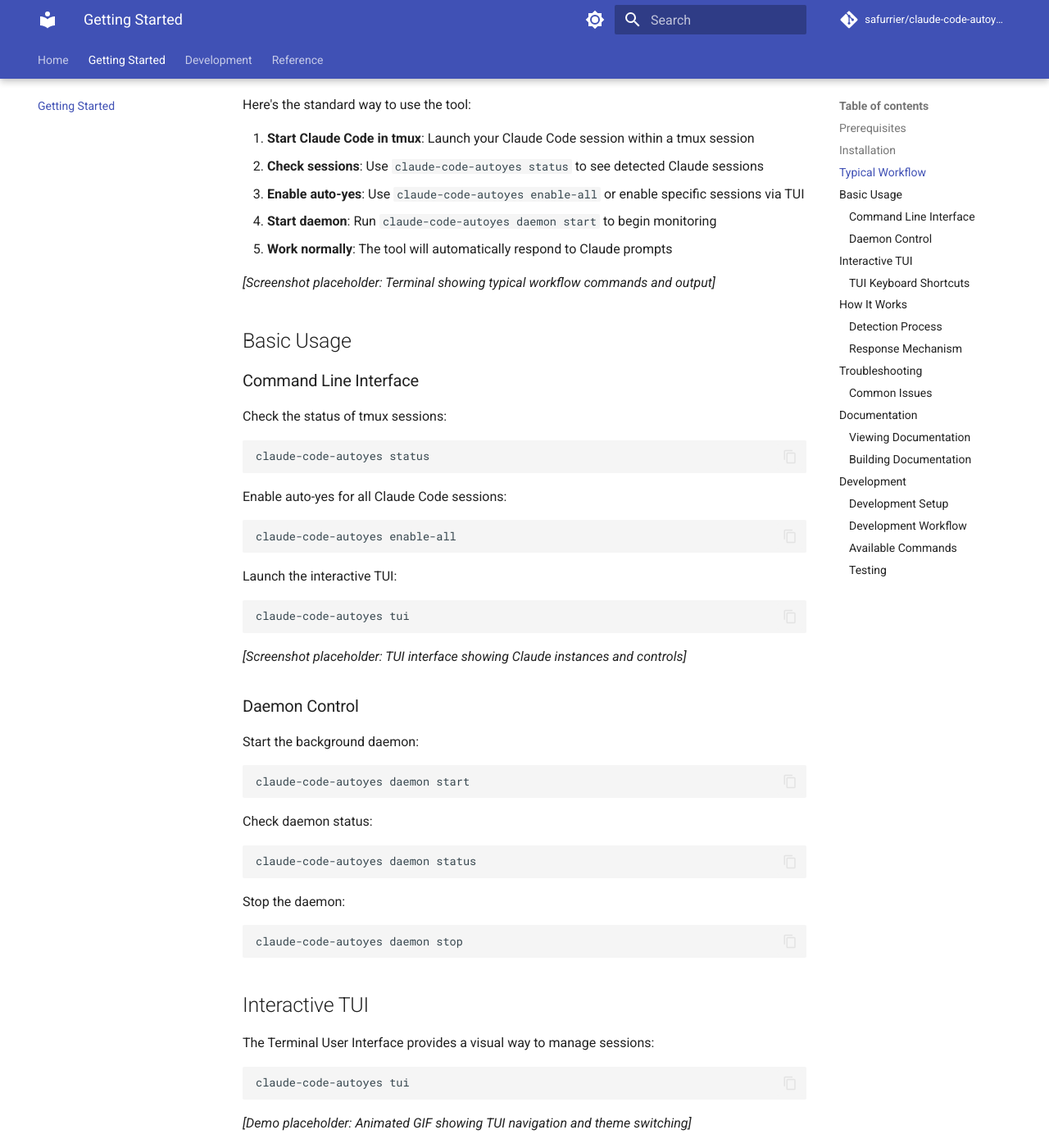
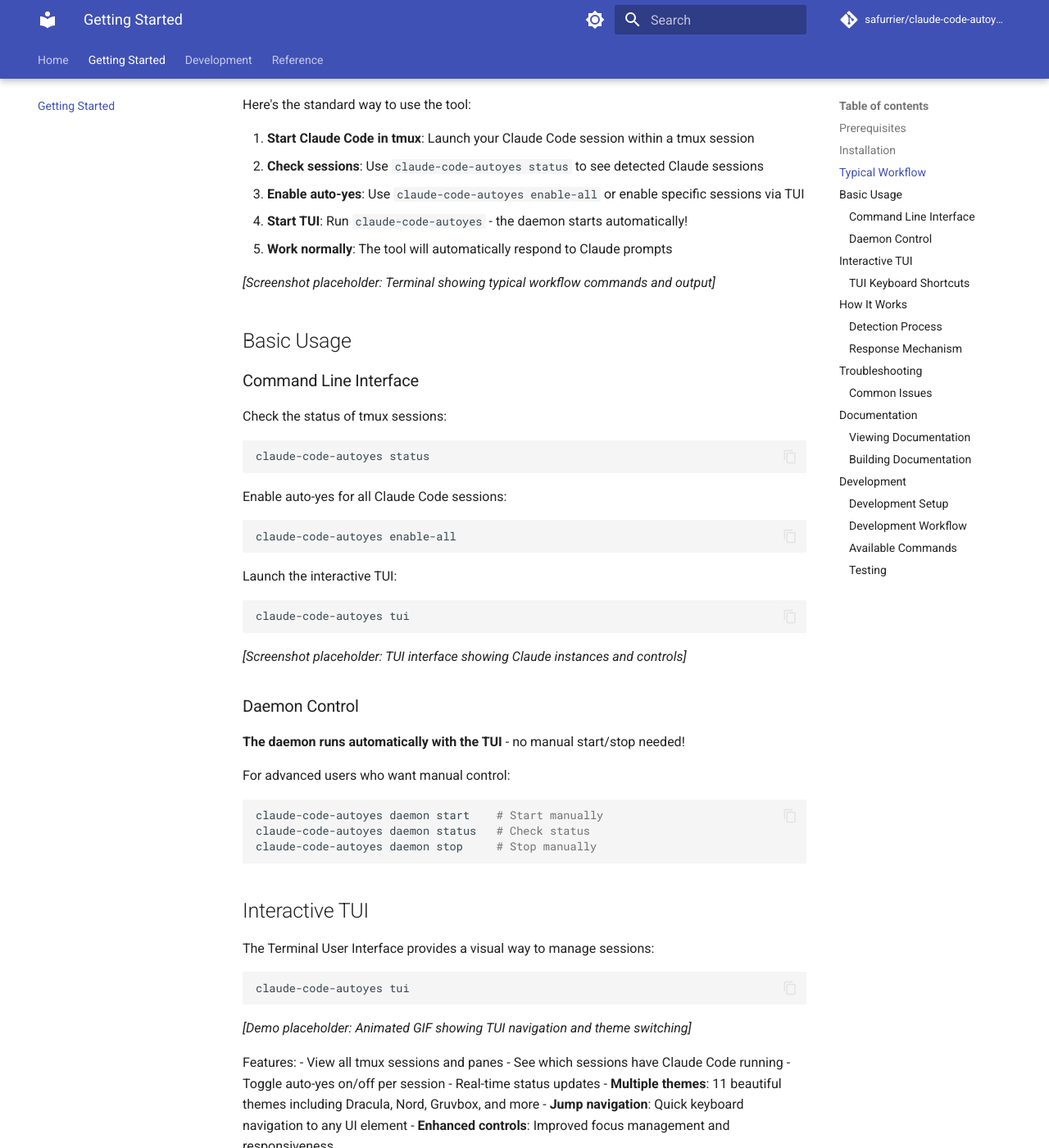
Before and after one commit to safurrier/claude-code-autoyes, an MkDocs documentation site: the page built from docs/getting-started.md, in a window 1280 px wide and 1400 px high, scrolled down 747 px. Shown: the whole window at 82% size. Built offline with MkDocs 1.6.1 and Material for MkDocs 9.7.7, drawn with Linux system fonts in a browser that asks for light colours; comment, search, counter and statistics services are not loaded.

Commit message:
Add global auto-yes toggle and automatic daemon lifecycle (#20)
* feat: add global auto-yes toggle and automatic daemon lifecycle

- Add ConfigManager.auto_yes_enabled with persistence
- Add DaemonService.should_process_session() for global control
- Add automatic daemon start/stop tied to TUI lifecycle
- Add TUI methods for global toggle UI integration

Tests: Core functionality tested with unit tests
Follows: TDD approach with Red-Green-Refactor cycle

Closes #19

* refactor: remove manual daemon control buttons

- Remove Start Daemon and Stop Daemon buttons from ButtonControls
- Remove daemon button handling from main app
- Remove daemon toggle keyboard shortcut (d key)
- Update jumper mappings to remove daemon buttons
- Daemon lifecycle is now fully automatic with TUI lifecycle

* docs: update for automatic daemon lifecycle

- Update README.md to reflect automatic daemon start/stop
- Remove manual daemon steps from getting-started.md
- Update keyboard shortcuts (remove d key for daemon toggle)
- Add changelog entries for global toggle and automatic lifecycle
- Emphasize simplified user experience throughout docs

````diff
--- a/docs/getting-started.md
+++ b/docs/getting-started.md
@@ -32,7 +32,7 @@ Here's the standard way to use the tool:
 1. **Start Claude Code in tmux**: Launch your Claude Code session within a tmux session
 2. **Check sessions**: Use `claude-code-autoyes status` to see detected Claude sessions
 3. **Enable auto-yes**: Use `claude-code-autoyes enable-all` or enable specific sessions via TUI
-4. **Start daemon**: Run `claude-code-autoyes daemon start` to begin monitoring
+4. **Start TUI**: Run `claude-code-autoyes` - the daemon starts automatically!
 5. **Work normally**: The tool will automatically respond to Claude prompts
 
 *[Screenshot placeholder: Terminal showing typical workflow commands and output]*
@@ -60,19 +60,13 @@ claude-code-autoyes tui
 
 ### Daemon Control
 
-Start the background daemon:
+**The daemon runs automatically with the TUI** - no manual start/stop needed!
+
+For advanced users who want manual control:
 ```bash
-claude-code-autoyes daemon start
-```
-
-Check daemon status:
-```bash
-claude-code-autoyes daemon status
-```
-
-Stop the daemon:
-```bash
-claude-code-autoyes daemon stop
+claude-code-autoyes daemon start    # Start manually
+claude-code-autoyes daemon status   # Check status
+claude-code-autoyes daemon stop     # Stop manually
 ```
 
 ## Interactive TUI
@@ -98,7 +92,6 @@ Features:
 - `↑↓`: Navigate instances
 - `Enter/Space`: Toggle selected instance
 - `1-9`: Quick toggle by number
-- `d`: Toggle daemon
 - `r`: Refresh
 - `t`: Cycle themes
 - `v`: Jump Mode (quick navigation)
````
Also changed, not shown: CHANGELOG.md (+8 -0 lines), README.md (+7 -15 lines), 6 other files.
